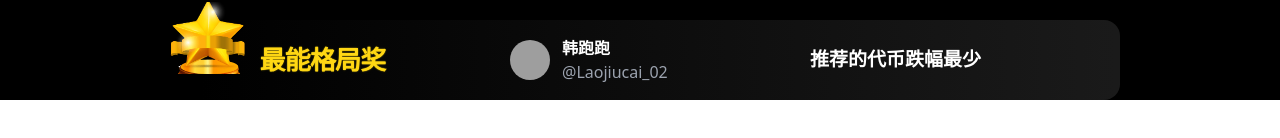
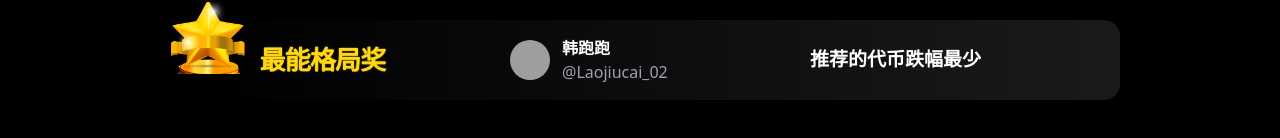
Before and after one commit to ekmanss/twitter-analyser-fronted, a React (Vite) app: page /golddog in a window 1280 px wide. Shown: the part 1356-1494 px from the top of the page. Before the commit the page ends 1456 px from the top, so only its background shows below. Built offline with nearby package versions, Linux system fonts and the light colour scheme; no server answers; grey boxes are pictures that could not be loaded.

Commit message:
add space

```diff
--- a/src/routes/kolrank-table.tsx
+++ b/src/routes/kolrank-table.tsx
@@ -297,6 +297,8 @@ const KolRankTable: React.FC<any> = ({data}) => {
                 </div>
             </div>
 
+            <div className="h-14 bg-black"></div>
+
         </>
 
 
```
